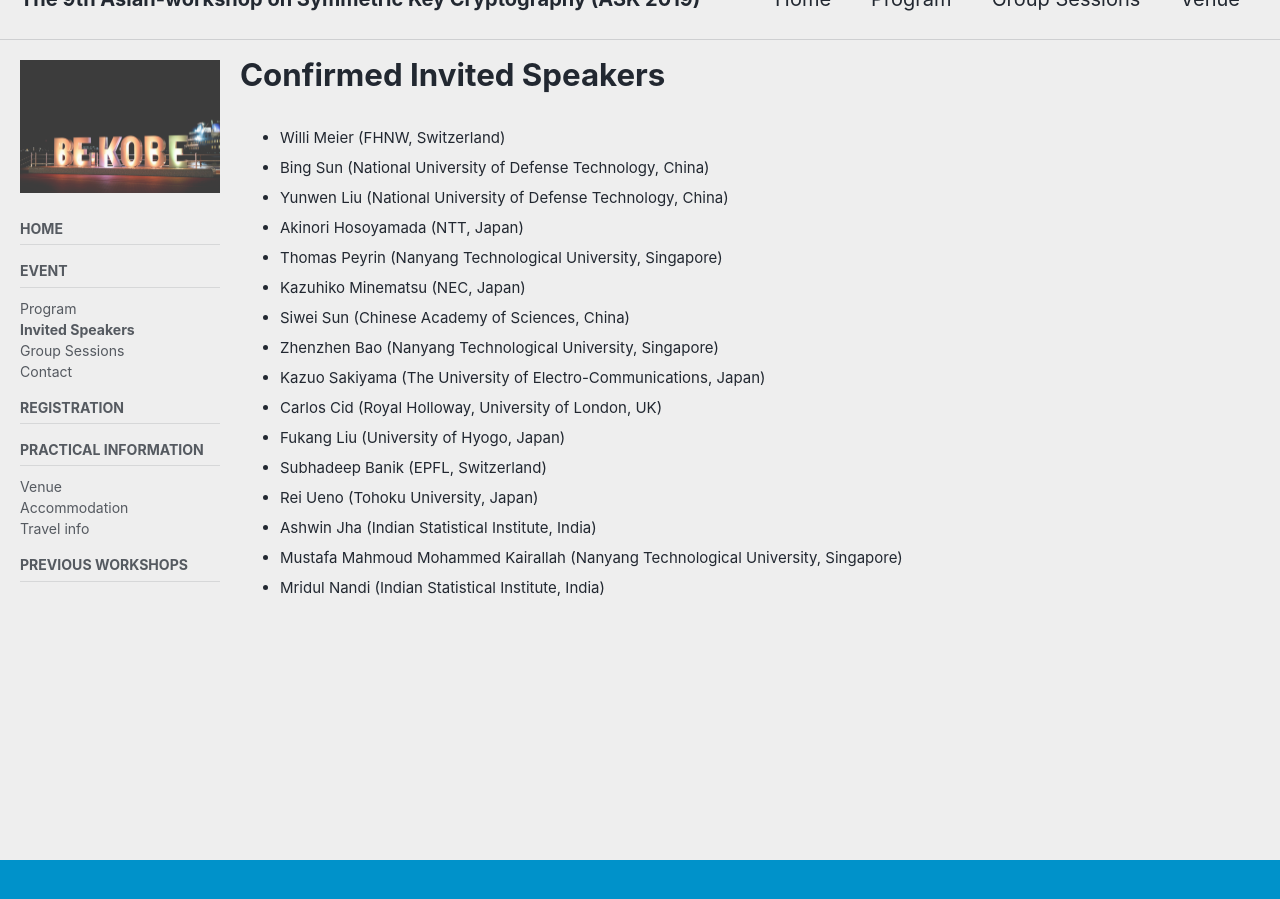
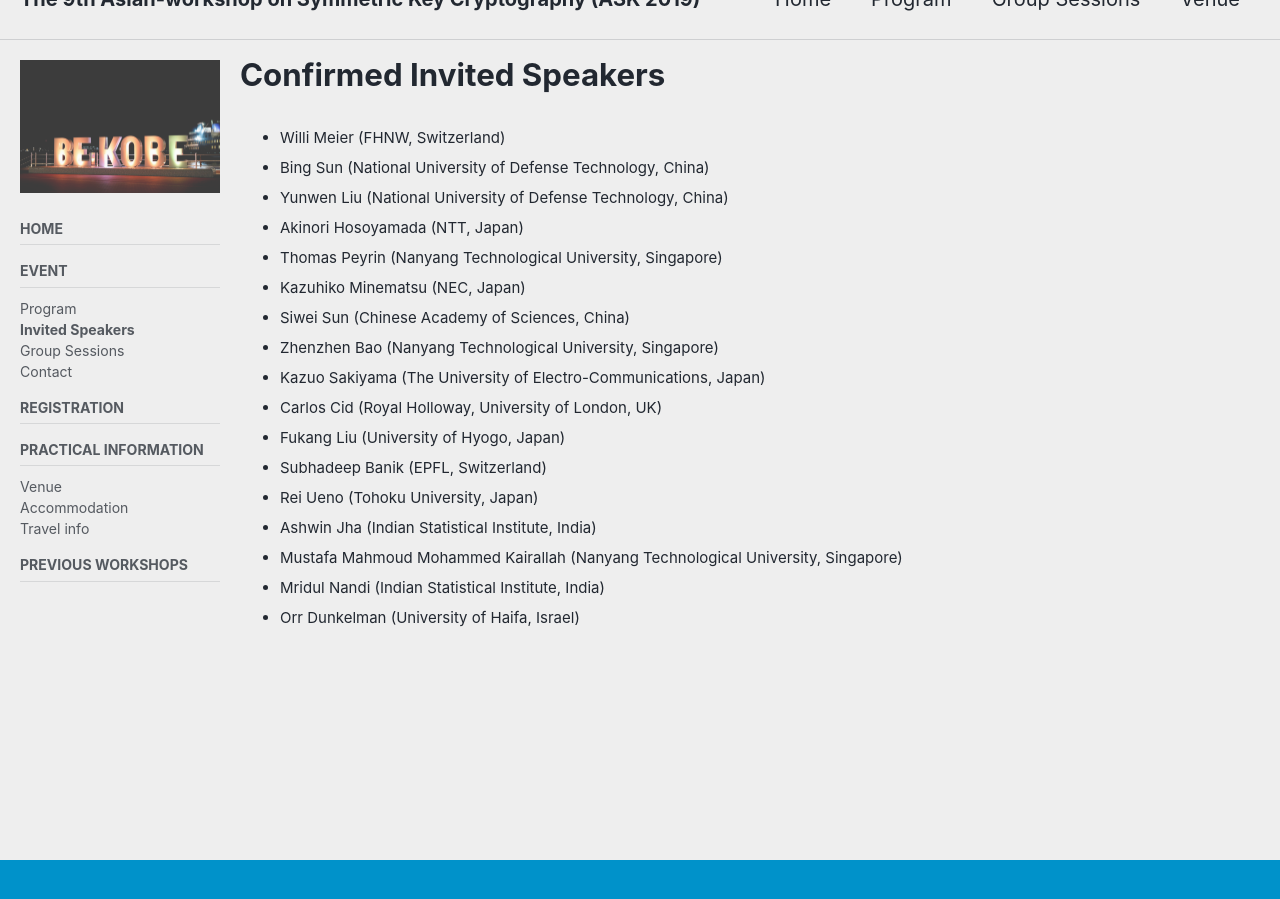
Before and after one commit to askworkshop/ask2019, a Jekyll site: the page built from invited.md, in a window 1280 px wide and 900 px high, scrolled down 41 px. Built offline with Jekyll 4.4.1, drawn with Linux system fonts in a browser that asks for light colours; cached includes are drawn as plain includes; nearby versions of some CDN libraries; our own code applies the rules of GitHub Pages for plain Markdown files.

Commit message:
add some confirmed people

```diff
--- a/invited.md
+++ b/invited.md
@@ -27,3 +27,4 @@ sidebar:
 - Ashwin Jha (Indian Statistical Institute, India)
 - Mustafa Mahmoud Mohammed Kairallah (Nanyang Technological University, Singapore)
 - Mridul Nandi (Indian Statistical Institute, India)
+- Orr Dunkelman (University of Haifa, Israel)
```
